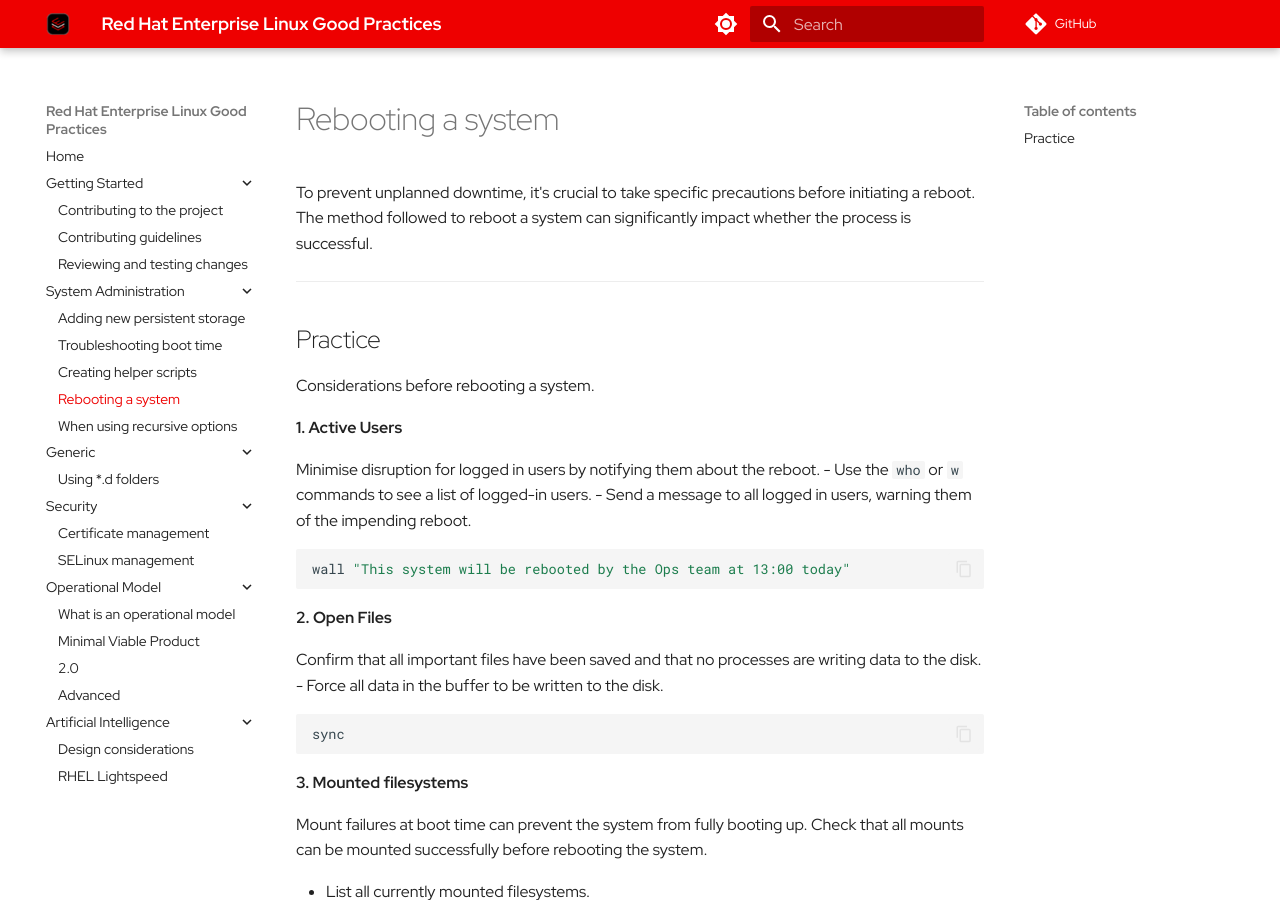
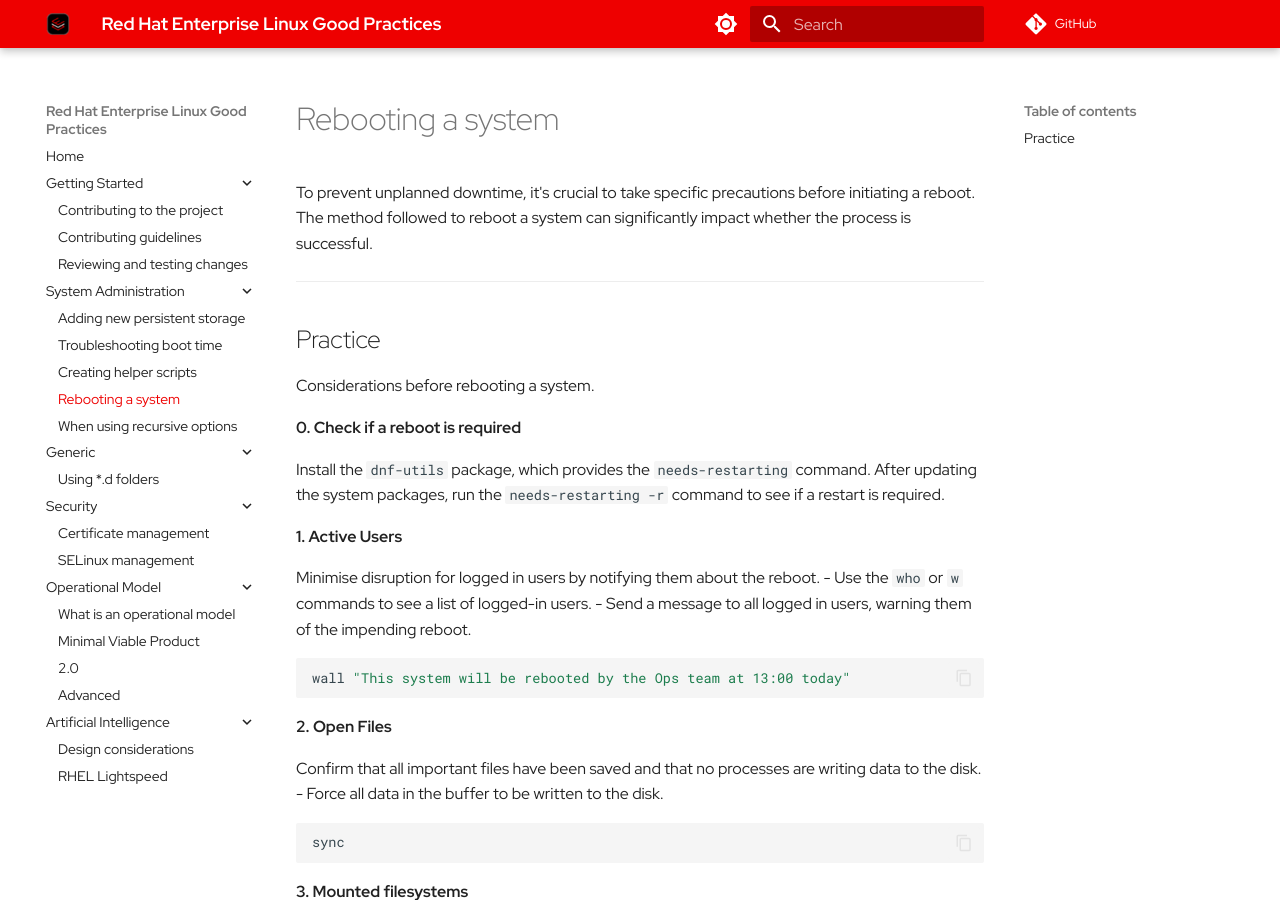
Before and after one commit to redhat-cop/rhel-good-practices, an MkDocs documentation site: the page built from docs/system-administration/rebooting_practices.md, in a window 1280 px wide and 900 px high. Built offline with MkDocs 1.6.1 and Material for MkDocs 9.7.7, drawn with Linux system fonts in a browser that asks for light colours; comment, search, counter and statistics services are not loaded.

Commit message:
Add needs-restarting tip to rebooting_practices.md (#58)

```diff
--- a/docs/system-administration/rebooting_practices.md
+++ b/docs/system-administration/rebooting_practices.md
@@ -8,6 +8,11 @@
 ## Practice
 
 Considerations before rebooting a system.
+
+**0. Check if a reboot is required**
+
+Install the `dnf-utils` package, which provides the `needs-restarting` command.
+After updating the system packages, run the `needs-restarting -r` command to see if a restart is required.
 
 **1. Active Users**
 
```
